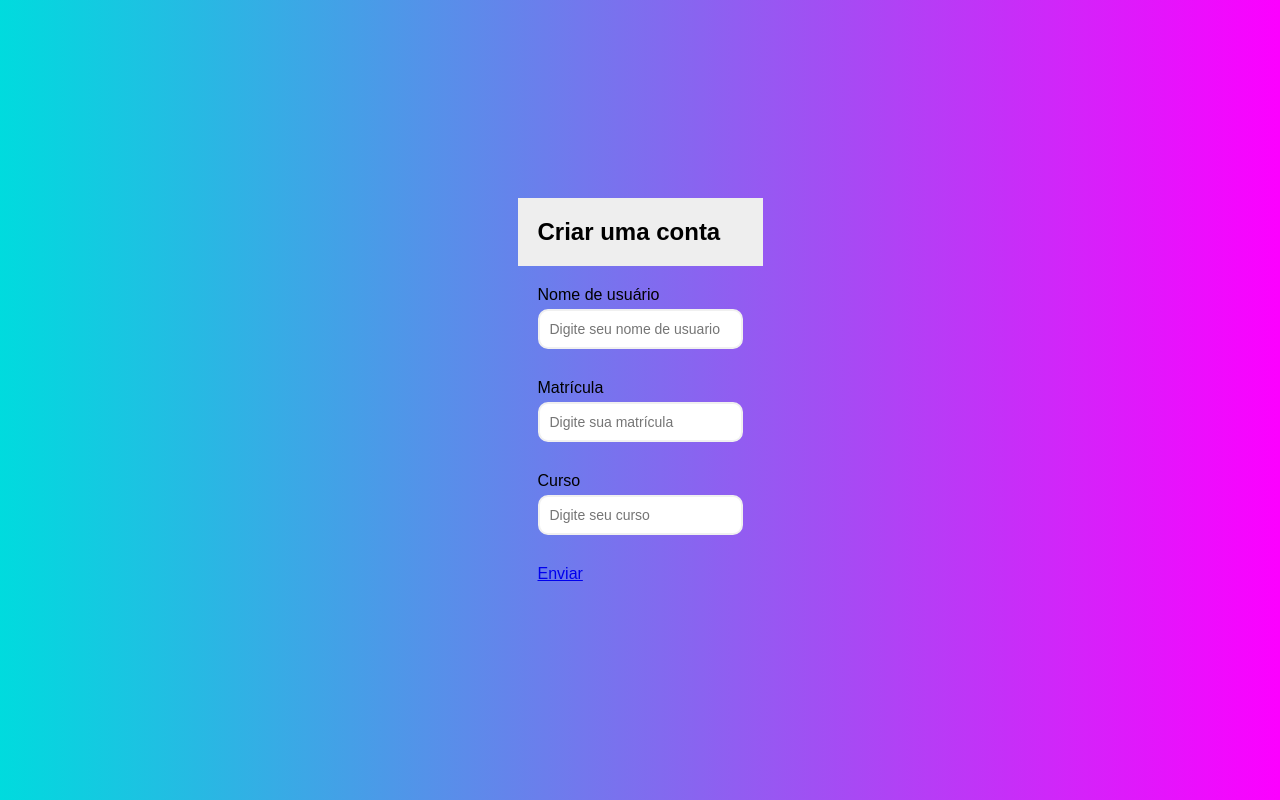
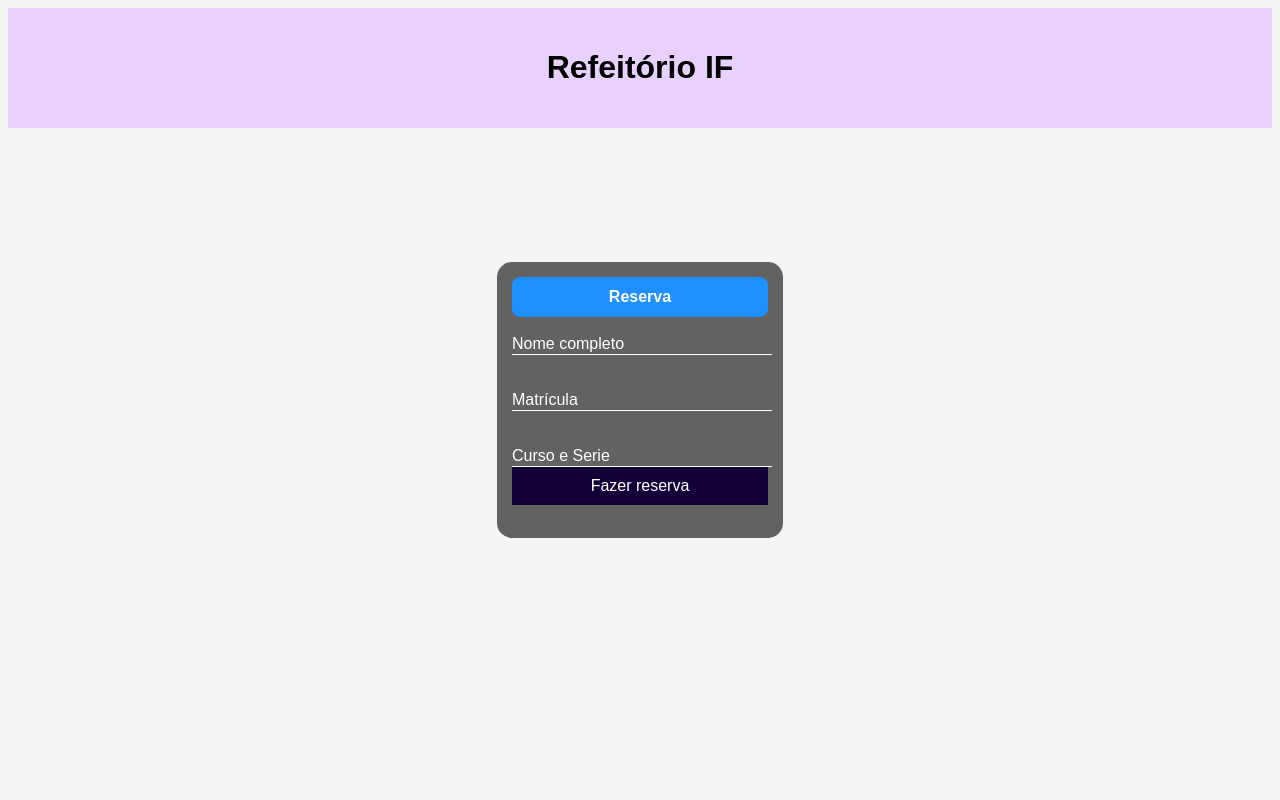
Before and after one commit to Elioalop/trabalho, a PHP site: page / in a window 1280 px wide. Run offline with PHP 8.4, Linux system fonts and the light colour scheme; some libraries are stand-ins or nearby versions.

Commit message:
commit semifinal

```diff
--- a/index.html
+++ /dev/null
@@ -1,47 +0,0 @@
-<!DOCTYPE html>
-<html lang="en">
-<head>
-    <meta charset="UTF-8">
-    <meta http-equiv="X-UA-Compatible" content="IE=edge">
-    <meta name="viewport" content="width=device-width, initial-scale=1.0">
-    <link rel="stylesheet" href="style.css">
-    <title>Estoque de Produtos</title>
-</head>
-<body>
-    <div class="containe">
-        <div class="header">
-            <h2>Criar uma conta</h2>
-        </div>
-
-        <form id="form" class="form">
-            <div class="form-control">
-                <label for="username">Nome de usuário</label>
-                <input type="text" id="username" placeholder="Digite seu nome de usuario">
-                <i class="fas fa-exclamation-circle"></i>
-                <i class="fas fa-check-circle"></i>
-                <small>Mensagem de erro</small>
-            </div>
-
-            <div class="form-control">
-                <label for="matrícula">Matrícula</label>
-                <input type="text" id="matrícula" placeholder="Digite sua matrícula">
-                <i class="fas fa-exclamation-circle"></i>
-                <i class="fas fa-check-circle"></i>
-                <small>Mensagem de erro</small>
-            </div>
-
-            <div class="form-control">
-                <label for="curso">Curso</label>
-                <input type="text" id="curso" placeholder="Digite seu curso">
-                <i class="fas fa-exclamation-circle"></i>
-                <i class="fas fa-check-circle"></i>
-                <small>Mensagem de erro</small>
-            </div>
-
-            <a href="index.html">Enviar</a>
-        </form>
-    </div>
-
-    <script src="https://kit.fontawesome.com/c2a93620a8.js" crossorigin="anonymous"></script>
-</body>
-</html>
--- /dev/null
+++ b/index.php
@@ -0,0 +1,54 @@
+<?php
+    if(isset($_POST['submit']))
+    {
+        include_once('config.php');
+
+        $nome = $_POST['nome'];
+        $matricula = $_POST['matricula'];
+        $curso = $_POST['curso'];
+
+        $result = mysqli_query($conexao, "INSERT INTO reservas(nome,matricula,curso) VALUES ('$nome','$matricula','$curso')");
+    }
+
+?>
+
+<!DOCTYPE html>
+<html lang="en">
+<head>
+    <meta charset="UTF-8">
+    <meta http-equiv="X-UA-Compatible" content="IE=edge">
+    <meta name="viewport" content="width=device-width, initial-scale=1.0">
+    <link rel="stylesheet" href="style.css">
+    <title>Formulário | GN</title>
+</head>
+<body>
+
+    <div class="header">
+        <h1>Refeitório IF</h1>
+    </div>
+
+    <div class="box">
+        <form method="POST" action="index.php" >
+
+                <legend><b>Reserva</b></legend>
+                <br>
+                <div class="inputBox">
+                    <input type="text" name="nome" id="nome" class="inputUser" required>
+                    <label for="nome" class="labelInput">Nome completo</label>
+                </div>
+                <br><br>
+                <div class="inputBox">
+                    <input type="text" name="matricula" id="matricula" class="inputUser" required>
+                    <label for="matricula" class="labelInput">Matrícula</label>
+                </div>
+                <br><br>
+                <div class="inputBox">
+                    <input type="text" name="curso" id="curso" class="inputUser" required>
+                    <label for="curso" class="labelInput">Curso e Serie</label>
+                </div>
+                    <button type="submit" name="submit">Fazer reserva</button>
+                <br><br>
+        </form>
+    </div>
+</body>
+</html>
--- a/index_.html
+++ b/index_.html
@@ -20,8 +20,7 @@
                 <h3>Farofa</h3>
                 <h3>Salada</h3>
                 <h3>Doce</h3>
-                <a href="index.html" class="button">Fazer reserva</a>
-                <button>Fazer reserva</button>
+                <a href="index.php" class="button">Fazer reserva</a>
             </div>
         </section>
         <section class="reservas">
--- a/style.css
+++ b/style.css
@@ -1,101 +1,79 @@
-* {
-    box-sizing: border-box;
-    margin: 0;
-    padding: 0;
-    font-family: "Poppins", sans-serif;
+body{
+  font-family: Arial, Helvetica, sans-serif;
+  background-color: #f5f5f5;
 }
-
-  body {
-    width: 100%;
-    min-height: 100vh;
-    background: linear-gradient(90deg, #00dbde 0%, #fc00ff 100%);
-    display: flex;
-    justify-content: center;
-    align-items: center;
-  }
-
-  .container {
-    background-color: #fafafa;
-    border-radius: 10px;
-    box-shadow: 0 2px 5px rgba(0, 0, 0, 0.3);
-    width: 400px;
-    max-width: 100%;
-    overflow: hidden;
-  }
-
 .header {
-    background-color: #eee;
+  background-color: rgb(232, 209, 255);
+  text-align: center;
   padding: 20px;
 }
 
-  .form {
-    padding: 20px;
+.box{
+  color: white;
+  position: absolute;
+  top: 50%;
+  left: 50%;
+  transform: translate(-50%,-50%);
+  background-color: rgba(0, 0, 0, 0.6);
+  padding: 15px;
+  border-radius: 15px;
+  width: 20%;
 }
 
-  .form-control {
-    margin-bottom: 10px;
-    padding-bottom: 20px;
+legend{
+  border: 1px solid dodgerblue;
+  padding: 10px;
+  text-align: center;
+  background-color: dodgerblue;
+  border-radius: 8px;
+}
+.inputBox{
   position: relative;
 }
-
-  .form-control label {
-    display: inline-block;
-    margin-bottom: 5px;
+.inputUser{
+  background: none;
+  border: none;
+  border-bottom: 1px solid white;
+  outline: none;
+  color: white;
+  font-size: 15px;
+  width: 100%;
+  letter-spacing: 2px;
+}
+.labelInput{
+  position: absolute;
+  top: 0px;
+  left: 0px;
+  pointer-events: none;
+  transition: .5s;
+}
+.inputUser:focus ~ .labelInput,
+.inputUser:valid ~ .labelInput{
+  top: -20px;
+  font-size: 12px;
+  color: dodgerblue;
+}
+#data_nascimento{
+  border: none;
+  padding: 8px;
+  border-radius: 10px;
+  outline: none;
+  font-size: 15px;
 }
 
-  .form-control input {
-    border: 2px solid #f0f0f0;
-    display: block;
-    border-radius: 10px;
-    font-size: 14px;
+button {
+  text-decoration: none;
+  background-color: #130039;
+  color: #fff;
   width: 100%;
-    padding: 10px;
+  border: none;
+  padding: 10px 20px;
+  font-size: 16px;
+  cursor: pointer;
+  transition: background-color 0.3s ease;
+
 }
 
-  .form-control i {
-    position: absolute;
-    top: 45px;
-    right: 10px;
-    visibility: hidden;
+button:hover {
+  background-color: #555;
 }
-
-  .form-control small {
-    position: absolute;
-    bottom: 0;
-    left: 0;
-    visibility: hidden;
-  }
-
-  .form button {
-    background-color: #fc00ff;
-    border: 2px solid #fc00ff;
-    color: #fff;
-    font-size: 14px;
-    width: 100%;
-    border-radius: 10px;
-    padding: 10px;
-  }
-
-  /* Error and Success */
-  .form-control.success input {
-    border-color: #2ecc71;
-  }
-
-  .form-control.error input {
-    border-color: #e74c3c;
-  }
-
-  .form-control.success i.fa-check-circle {
-    color: #2ecc71;
-    visibility: visible;
-  }
-
-  .form-control.error i.fa-exclamation-circle {
-    color: #e74c3c;
-    visibility: visible;
-  }
-
-  .form-control.error small {
-    visibility: visible;
-    color: #e74c3c;
-  }
```
Also changed, not shown: config.php (added, +20 -0 lines), config_.php (added, +36 -0 lines). Lines whose indentation alone changed are shown as unchanged.
